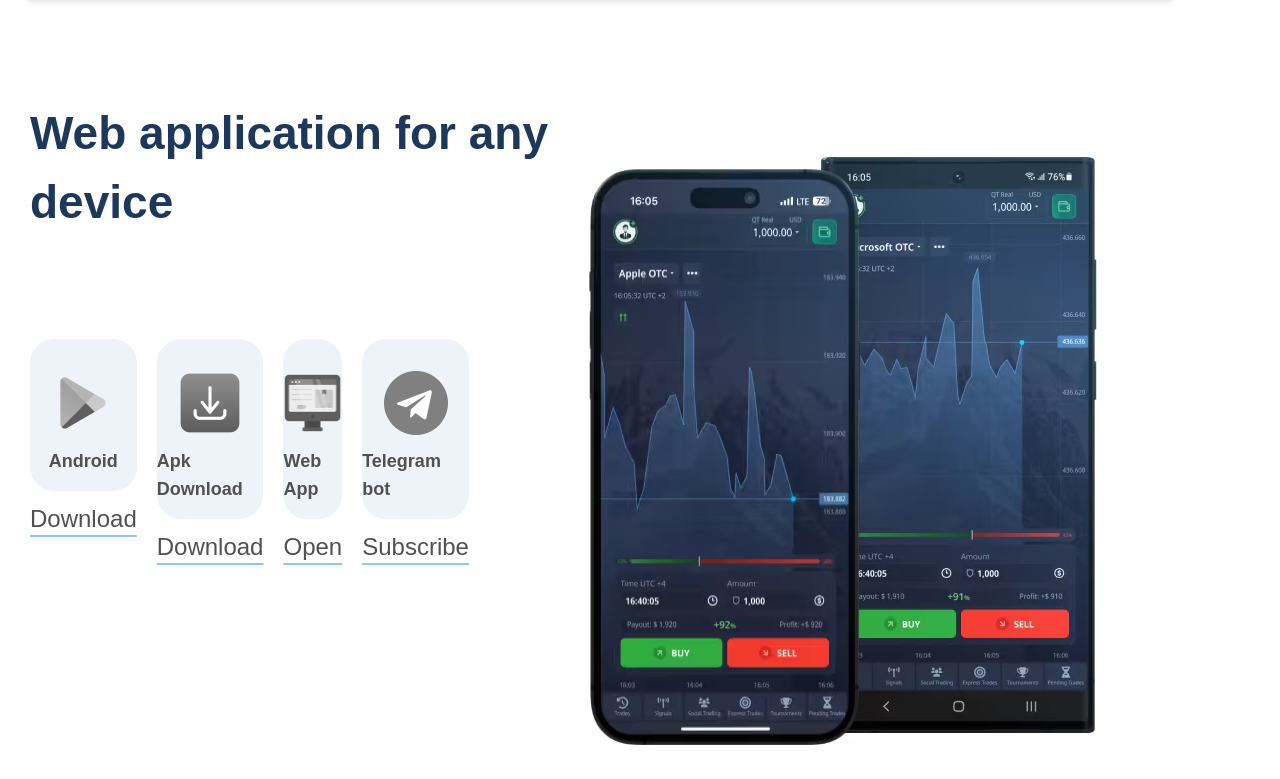
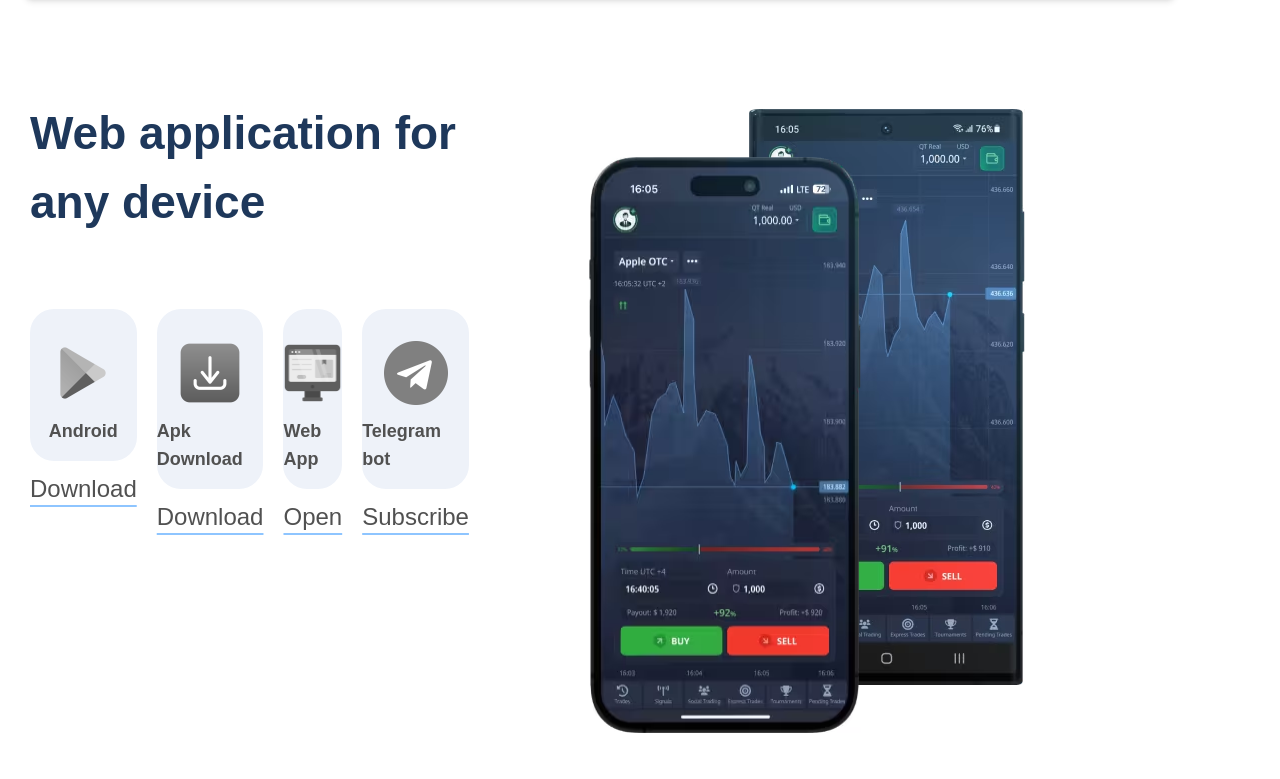
Before and after one commit to RedwanAhmedTapu/quickoptionfrontend, a React (Vite) app: page / in a window 1280 px wide. Shown: the part 3321-4100 px from the top of the page. Built offline with nearby package versions, Linux system fonts and the light colour scheme.

Commit message:
a little polish on web apps section

```diff
--- a/src/components/WebApps.jsx
+++ b/src/components/WebApps.jsx
@@ -583,7 +583,7 @@ html[dir=rtl] .pwa-page .devices__item svg {
 `}</style>
       <section className="section section_light applications">
         <div className="webapps-container">
-          <h2 className="text-[46px] font-semibold w-2xl -mb-20">Web application for any device</h2>
+          <h2 className="text-[46px] font-semibold w-lg -mb-32">Web application for any device</h2>
           <div className="webapps-content applications__in flex gap-[120px] justify-between items-center">
             {/* <ul className="devices">
               <li className="devices__item">
@@ -684,8 +684,8 @@ html[dir=rtl] .pwa-page .devices__item svg {
             </div>
 
             <div className="phone-container flex">
-              <img alt="Iphone" className=" ls-is-cached lazyloaded phone_iphone animated fadeInUpPhone -mr-10 mt-3" style={{ visibility: "visible", animationDelay: "0s" }} src="../../public/images/iphone-img.avif" />
-              <img alt="Android" className=" ls-is-cached lazyloaded phone_android animated fadeInUpPhone mb-3" src="../../public/images/android-img.avif" />
+              <img alt="Iphone" className=" ls-is-cached lazyloaded phone_iphone animated fadeInUpPhone -mr-28 mt-12" style={{ visibility: "visible", animationDelay: "0s" }} src="../../public/images/iphone-img.avif" />
+              <img alt="Android" className=" ls-is-cached lazyloaded phone_android animated fadeInUpPhone mb-12" src="../../public/images/android-img.avif" />
             </div>
           </div>
         </div>
```
